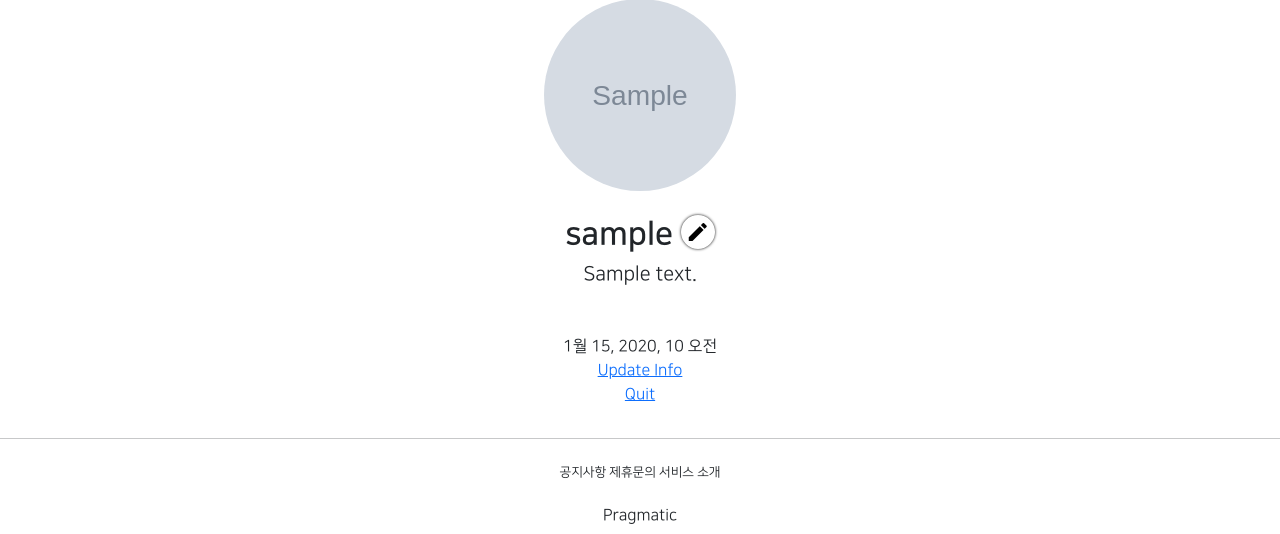
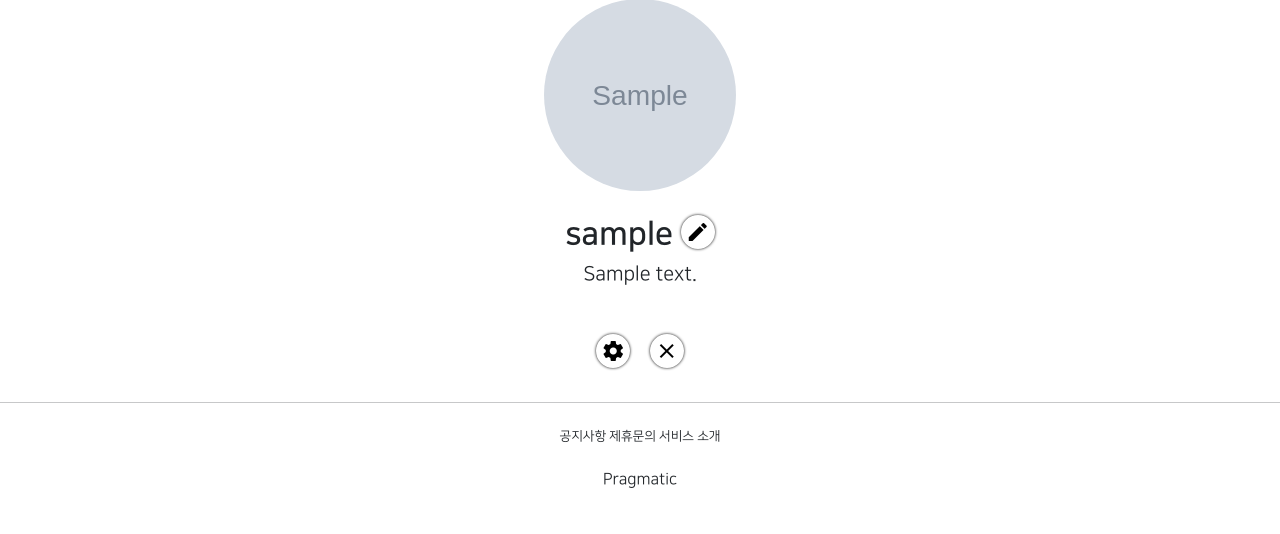
Before and after one commit to 00kang/gis_web_1, a Django app: page /accounts/detail/1 in a window 1280 px wide. Shown: the part 274-808 px from the top of the page. After the commit the page ends 762 px from the top, so only its background shows below. Run offline with Django 3.2, Linux system fonts and the light colour scheme; a user stored in the database is signed in; tables that the repository leaves empty hold one stand-in row (values such as "Sample post"); grey boxes marked "Sample" are stand-in pictures; parts of the project's set-up code (start-up, migrations or seed data) failed here and were passed over; some libraries are stand-ins or nearby versions; some web fonts are replaced.

Commit message:
07/29 commit_4

```diff
--- a/accountapp/templates/accountapp/detail.html
+++ b/accountapp/templates/accountapp/detail.html
@@ -26,22 +26,19 @@
             </h2>
             {% endif %}
         </div>
-        <div>
-            {{ target_user.date_joined }}
-        </div>
 
         {% if user == target_user %}
         <div>
-            <a href="{% url 'accountapp:update' pk=target_user.pk %}">
-                Update Info
+            <a href="{% url 'accountapp:update' pk=target_user.pk %}"
+                class="material-icons round_button mx-2">
+                settings
+            </a>
+            <a href="{% url 'accountapp:delete' pk=target_user.pk %}"
+                class="material-icons round_button mx-2">
+                close
             </a>
         </div>
 
-        <div>
-            <a href="{% url 'accountapp:delete' pk=target_user.pk %}">
-                Quit
-            </a>
-        </div>
         {% endif %}
 
     </div>
```
